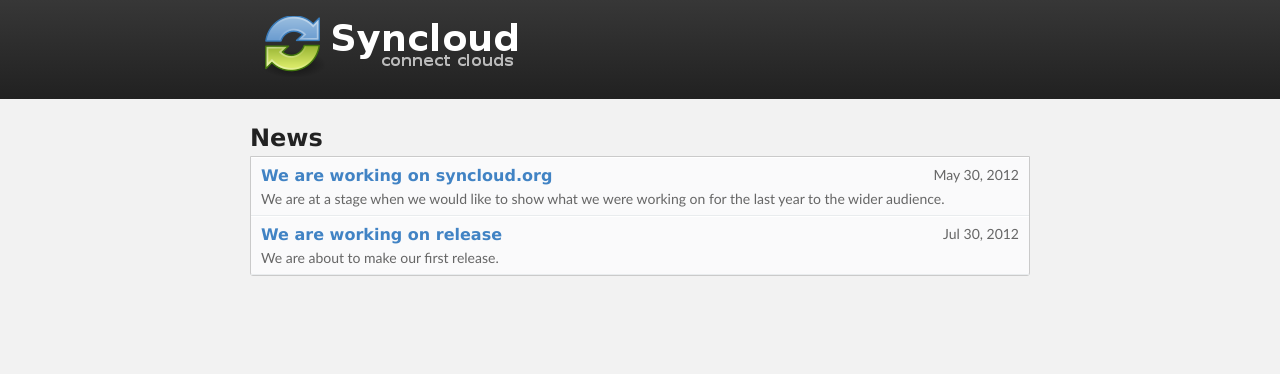
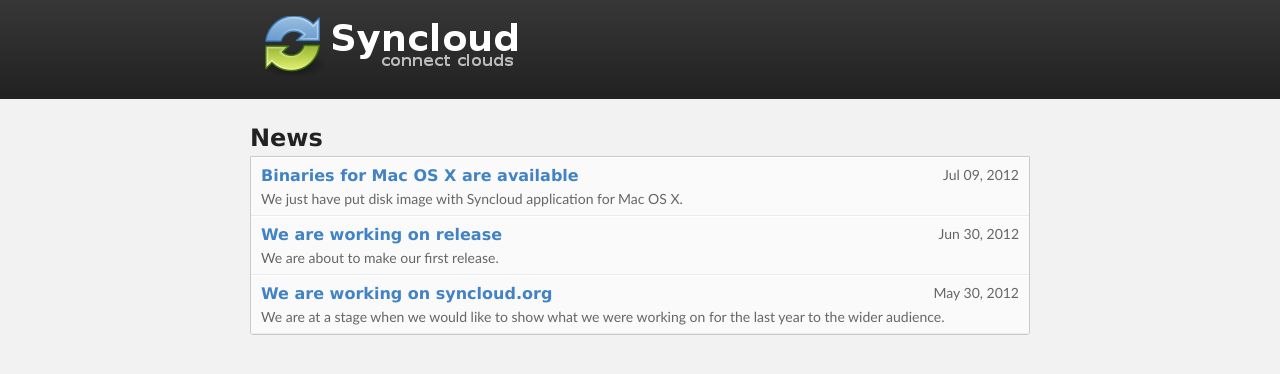
Before and after one commit to syncloud/syncloud.org, a Jekyll site: the page built from index.markdown, in a window 1280 px wide. Shown: the top 374 px of the page. Built offline with Jekyll 4.4.1, drawn with Linux system fonts in a browser that asks for light colours.

Commit message:
One news post added; Small news issues fixes

```diff
--- a/_layouts/news.html
+++ b/_layouts/news.html
@@ -7,8 +7,6 @@ layout: default
     <div class="grid_1">&nbsp;</div>
 
     <div class="grid_10">
-
-        <h3>News</h3>
 
         <p style="float: right;">{{ page.date| date:"%b %d, %Y"}}</p>
         <h5>{{ page.title }}</h5>
--- a/_posts/2012-07-30-releasing.markdown
+++ b/_posts/2012-06-30-releasing.markdown
@@ -1,6 +1,6 @@
 ---
 layout: news
-date: 2012-07-30
+date: 2012-06-30
 title: We are working on release
 description: We are about to make our first release.
 ---
--- /dev/null
+++ b/_posts/2012-07-09-1-macosx-dmg.markdown
@@ -0,0 +1,13 @@
+---
+layout: news
+date: 2012-07-09
+title: Binaries for Mac OS X are available
+description: We just have put disk image with Syncloud application for Mac OS X.
+---
+
+<div>
+    <img style="float: left;" src="/images/macosx.png"/>
+    <p>
+        We just have put disk image with Syncloud application for Mac OS X. For installing just <a href="http://syncloud.org/download">download</a> disk image, mount it and then drug &amp; drop Syncloud.app to Applications on your Mac OS X. Main functionality of Syncloud is supported on Mac OS X, however there are some small issues with running application on startup and activation of user interface from syncloud icon. We will fix these issues after our first release.
+    </p>
+</div>
--- a/index.markdown
+++ b/index.markdown
@@ -14,7 +14,7 @@ title: News
         <div class="list-module">
             <div class="list-body">
                 <ul>
-                    {% for post in site.posts reversed %}
+                    {% for post in site.posts %}
                     <li>
                         <a href="{{ post.url }}">
                             <p style="float: right;">{{ post.date| date:"%b %d, %Y"}}</p>
```
